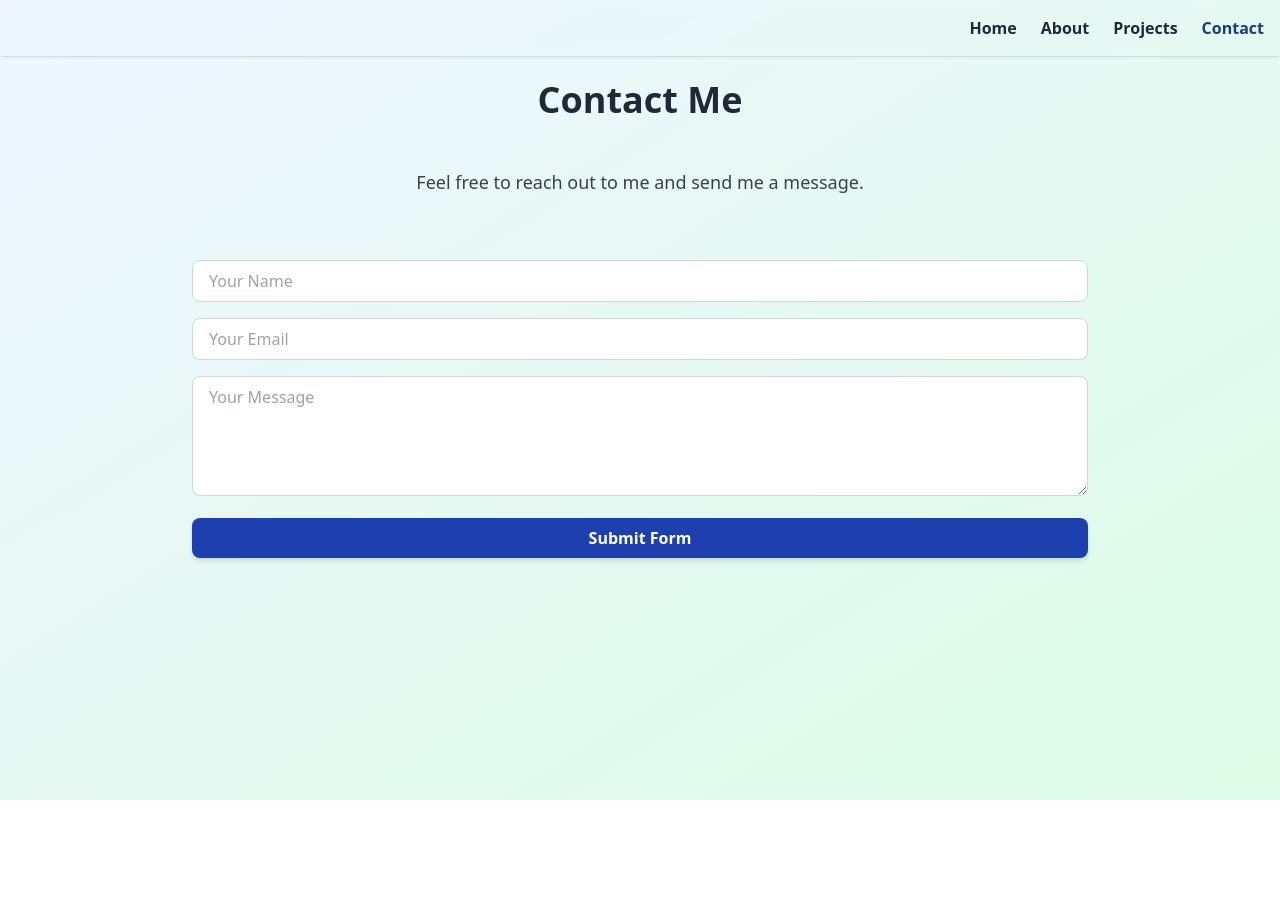
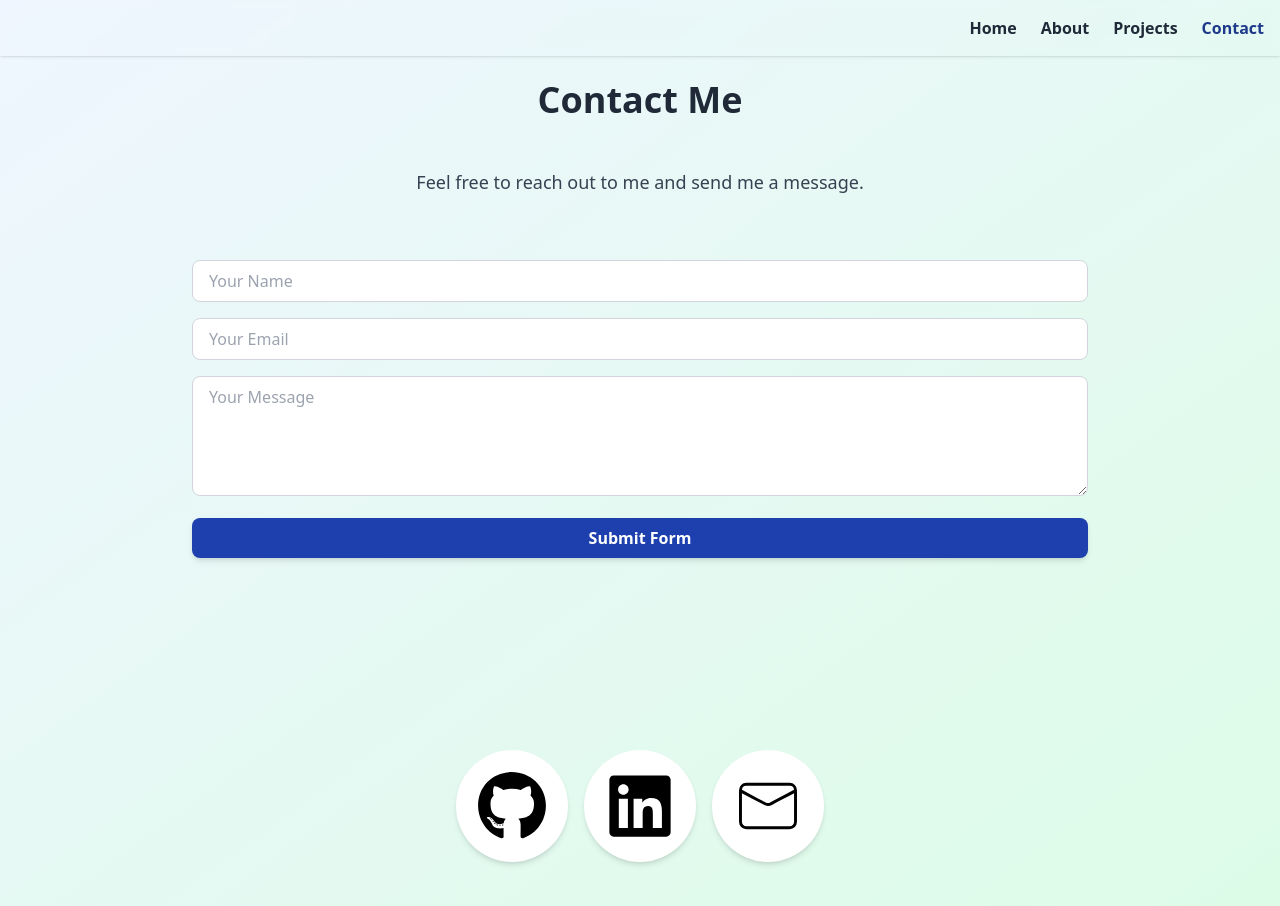
Before and after one commit to PaulyBe/my-portfolio, a React (Vite) app: page /my-portfolio/contact in a window 1280 px wide. Shown: the top 906 px of the page. Before the commit the page ends 800 px from the top, so only its background shows below. Built offline with nearby package versions, Linux system fonts and the light colour scheme.

Commit message:
Contact Update

```diff
--- a/src/pages/About.tsx
+++ b/src/pages/About.tsx
@@ -126,7 +126,7 @@ const About = () => {
             href="https://github.com/PaulyBe"
             target="_blank" // New tab
             rel="noopener noreferrer" // Security
-            className="w-20 h-20 md:w-28 md:h-28 rounded-full bg-white flex items-center justify-center shadow-md transition-transform duration-200 hover:scale-150 hover:bg-amber-50">
+            className="w-20 h-20 md:w-28 md:h-28 rounded-full bg-white flex items-center justify-center shadow-md transition-transform duration-200 hover:scale-110 hover:bg-blue-700">
               <span className="block md:hidden"><FaGithub size={48} color="black"/></span>
               <span className="hidden md:block"><FaGithub size={70} color="black"/></span>
             </a>
--- a/src/pages/Contact.tsx
+++ b/src/pages/Contact.tsx
@@ -1,4 +1,6 @@
 import React from 'react';
+import { FaGithub, FaLinkedin } from "react-icons/fa";
+import { CiMail } from "react-icons/ci";
 
 export default function Contact() {
   const [result, setResult] = React.useState("");
@@ -66,6 +68,32 @@ export default function Contact() {
       </form>
       <span>{result}</span>
     </div>
+      <div className="pt-48 flex gap-4 justify-center">
+            <a
+              href="https://github.com/PaulyBe"
+              target="_blank" // New tab
+              rel="noopener noreferrer" // Security
+              className="w-20 h-20 md:w-28 md:h-28 rounded-full bg-white flex items-center justify-center shadow-md transition-transform duration-200 hover:scale-150 hover:bg-blue-700">
+                <span className="block md:hidden"><FaGithub size={48} color="black"/></span>
+                <span className="hidden md:block"><FaGithub size={70} color="black"/></span>
+              </a>
+              <a
+              href="https://www.linkedin.com/in/paul-bellmann/"
+              target="_blank" // New tab
+              rel="noopener noreferrer" // Security
+              className="w-20 h-20 md:w-28 md:h-28 rounded-full bg-white flex items-center justify-center shadow-md transition-transform duration-200 hover:scale-150 hover:bg-blue-700">
+                <span className="block md:hidden"><FaLinkedin size={48} color="black"/></span>
+                <span className="hidden md:block"><FaLinkedin size={70} color="black"/></span>
+              </a>
+              <a
+              href="mailto:paul.bellmann@gmail.com"
+              target="_blank" // New tab
+              rel="noopener noreferrer" // Security
+              className="w-20 h-20 md:w-28 md:h-28 rounded-full bg-white flex items-center justify-center shadow-md transition-transform duration-200 hover:scale-110 hover:bg-blue-700">
+                <span className="block md:hidden"><CiMail size={48} color="black"/></span>
+                <span className="hidden md:block"><CiMail size={70} color="black"/></span>
+              </a>
+      </div>
     </div>
     </section>
   );
--- a/src/pages/Projects.tsx
+++ b/src/pages/Projects.tsx
@@ -45,12 +45,12 @@ const projectsData: Project[] = [
 const Contact = () => {
   return (
     <section className="min-h-screen flex items-center justify-center bg-gradient-to-br from-blue-50 to-green-100 pt-30 pb-16 px-4 sm:px-6 lg:px-8 pt-20">
-      <div className="max-w-6xl mx-auto">
+      <div className="max-w-6xl mx-auto pb-14">
         <h2 className="text-4xl font-extrabold text-center text-gray-800 mb-12">
           Websites
         </h2>
         <p className="text-lg text-gray-700 text-center max-w-2xl mx-auto mb-16">
-          Here are some of the websites I built for other people. I removed personal information and solely kept the frontend.
+          Here are of the websites I built for other people. I removed personal information and solely kept the frontend.
         </p>
 
         <div className="max-w-4xl mx-auto grid grid-cols-1 gap-16 pb-14">
@@ -60,7 +60,7 @@ const Contact = () => {
                 <h3 className="text-xl font-bold text-gray-900 mb-3">Hairdresser Website</h3>
                 <p className="text-gray-700 text-base mb-4">A website I built for a client, that is a hairdresser. I decided to go for a single-page approach. The website should display some information about the shop, the employees and have its social media channels linked; as well as a form to book an appointment.</p>
                 <p className="text-gray-700 text-base mb-4 font-bold">The website is built in React with TypeScript and Tailwind CSS</p>
-                <div className="text-center">
+                <div className="text-center pt-10">
                 <a
                       href="https://paulybe.github.io/hairdresser_website/"
                       target="_blank"
@@ -82,7 +82,7 @@ const Contact = () => {
                 <h3 className="text-xl font-bold text-gray-900 mb-3">Billing Website</h3>
                 <p className="text-gray-700 text-base mb-4">A website I built for a client, that offers billing services. The client wanted a website with several page with information about his business. Furthermore, the website should have a contact form. I created a website with informational sections, set up the contact form and optimized it for mobile use.</p>
                 <p className="text-gray-700 text-base mb-4 font-bold">The website is simply built with HTML, CSS and JavaScript</p>
-                <div className="text-center">
+                <div className="text-center pt-10">
                 <a
                       href="https://paulybe.github.io/billing_website/"
                       target="_blank"
@@ -97,7 +97,7 @@ const Contact = () => {
           </div>
         </div>
 
-        <h2 className="text-4xl font-extrabold text-center text-gray-800 mb-12">
+        <h2 className="text-4xl font-extrabold text-center text-gray-800 mb-12 pt-24">
           Personal Projects
         </h2>
         <p className="text-lg text-gray-700 text-center max-w-2xl mx-auto mb-16">
```
